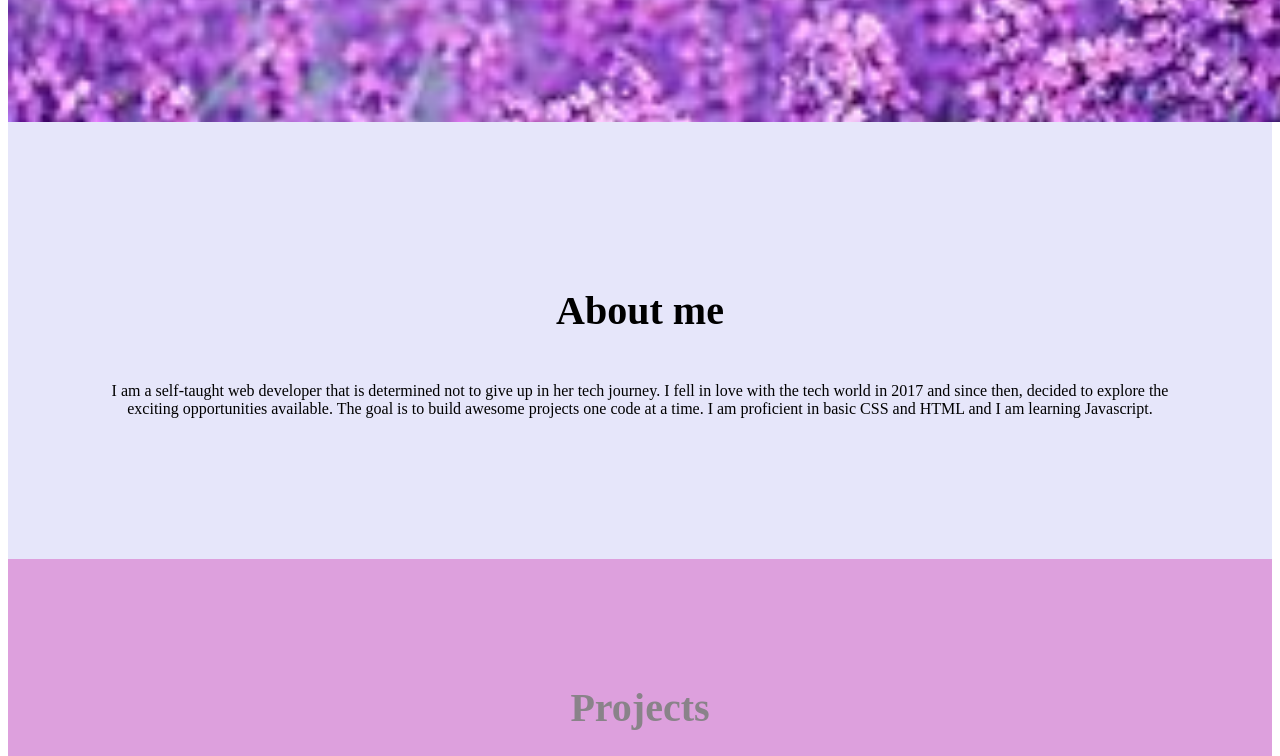
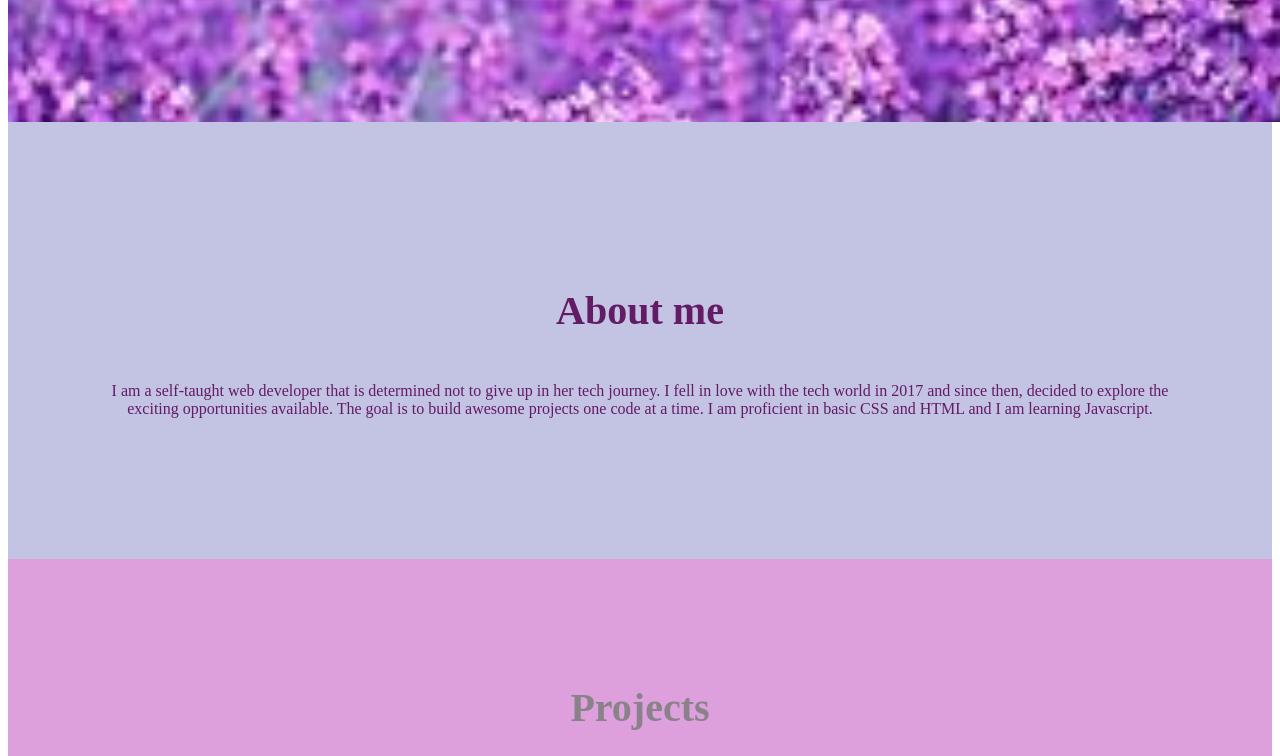
Before and after one commit to DamilolaF/my-Portfolio, a plain HTML site: page index.htm in a window 1280 px wide. Shown: the part 452-1208 px from the top of the page. Drawn offline with nearby package versions, Linux system fonts and the light colour scheme.

Commit message:
css changes to About

```diff
--- a/main.css
+++ b/main.css
@@ -236,7 +236,9 @@ h3.title{
 .about{
     row-gap: 2rem;
     text-align: center;
-    background-color: lavender;
+    color: rgb(83, 3, 83);
+    background-color: rgb(189, 189, 226);
+    opacity: 0.9;
   }
 
 
```
Also changed, not shown: index.htm (+1 -1 lines).
